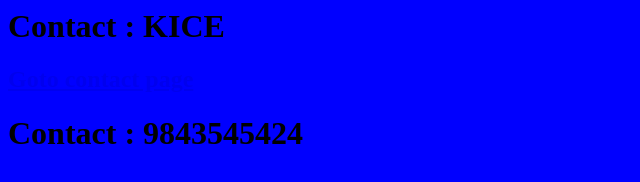
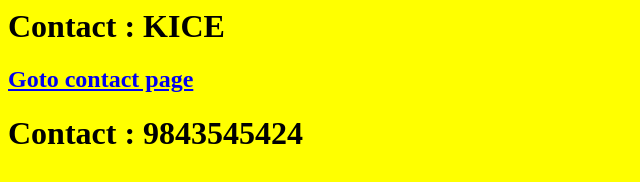
Before and after one commit to kicenotes641652/kicewebsite, a plain HTML site: page contact.html in a window 1280 px wide. Shown: the whole page, without its empty margins (0-640 px from the left). Drawn offline with Linux system fonts and the light colour scheme.

Commit message:
Update contact.html
changed bg color as yellow

```diff
--- a/contact.html
+++ b/contact.html
@@ -1,5 +1,5 @@
 <html>
-<body bgcolor="blue">
+<body bgcolor="yellow">
     <h1> Contact : KICE</h1>
     <h2><a href="index.html"> Goto contact page</a></h2>
     <h1> Contact : 9843545424 </</h1>
```
